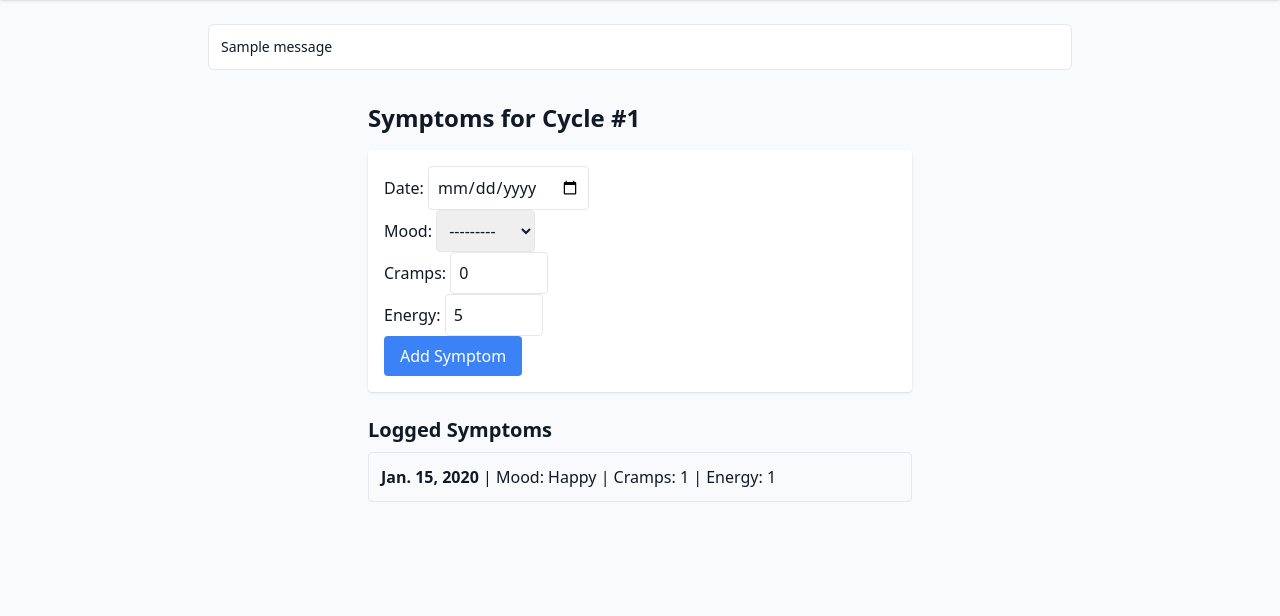
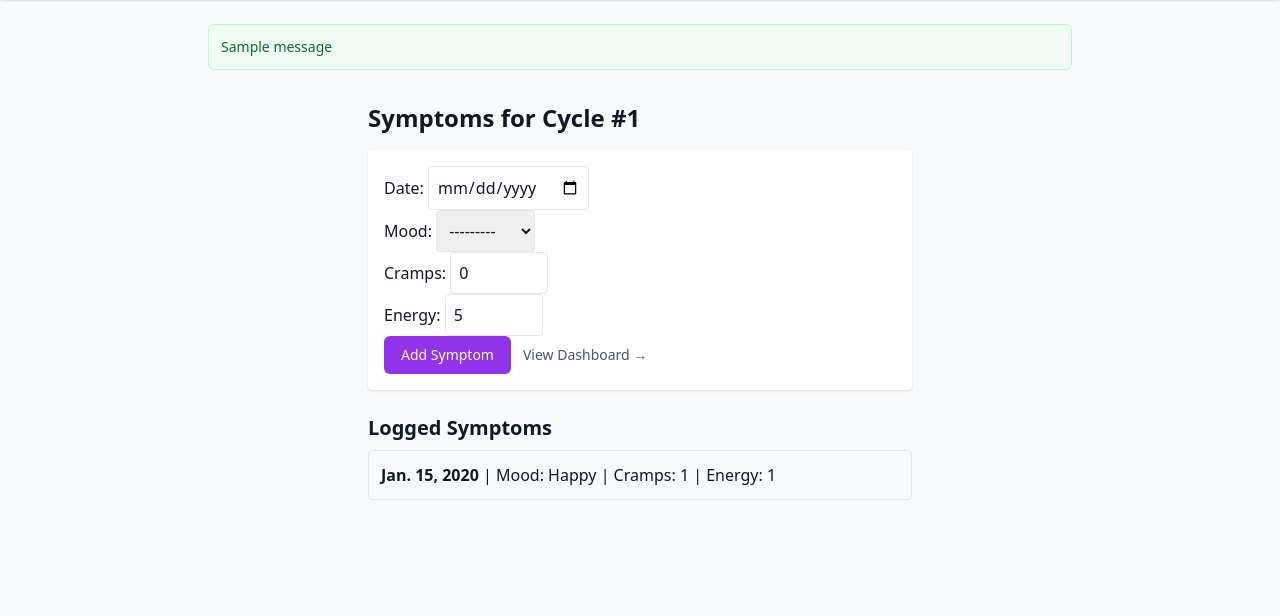
Before and after one commit to dontjudge123/hormone-harmony, a Django app: page /cycle/1/symptoms/ in a window 1280 px wide. Shown: the part 64-680 px from the top of the page. Run offline with Django 5.2, Linux system fonts and the light colour scheme; a user stored in the database is signed in; tables that the repository leaves empty hold one stand-in row (values such as "Sample post"); one stand-in notice (Sample message) is shown; some libraries are stand-ins or nearby versions.

Commit message:
UI: styled flash messages and standardized button classes; added dashboard link

```diff
--- a/core/templates/base.html
+++ b/core/templates/base.html
@@ -36,9 +36,23 @@
             {% if messages %}
             <div role="status" aria-live="polite" class="space-y-2 mb-4">
                 {% for message in messages %}
-                <div class="rounded-md p-3 text-sm {% if message.tags %}{{ message.tags }}{% endif %} bg-white border">
+                {% if 'success' in message.tags %}
+                <div class="rounded-md p-3 text-sm bg-green-50 border border-green-200 text-green-800">
                     {{ message }}
                 </div>
+                {% elif 'error' in message.tags or 'danger' in message.tags %}
+                <div class="rounded-md p-3 text-sm bg-red-50 border border-red-200 text-red-800">
+                    {{ message }}
+                </div>
+                {% elif 'warning' in message.tags %}
+                <div class="rounded-md p-3 text-sm bg-yellow-50 border border-yellow-200 text-yellow-800">
+                    {{ message }}
+                </div>
+                {% else %}
+                <div class="rounded-md p-3 text-sm bg-blue-50 border border-blue-200 text-blue-800">
+                    {{ message }}
+                </div>
+                {% endif %}
                 {% endfor %}
             </div>
             {% endif %}
--- a/core/templates/core/cycle_dashboard.html
+++ b/core/templates/core/cycle_dashboard.html
@@ -12,7 +12,7 @@
         <canvas id="moodChart" class="bg-white p-4 rounded shadow"></canvas>
     </div>
 
-    <a href="{% url 'core:symptom_tracker' cycle.id %}" class="text-blue-500 hover:underline">
+    <a href="{% url 'core:symptom_tracker' cycle.id %}" class="inline-flex items-center px-3 py-2 text-sm text-gray-700 bg-white border rounded hover:bg-gray-50">
         ← Back to Symptom Tracker
     </a>
 </div>
--- a/core/templates/period_tracker.html
+++ b/core/templates/period_tracker.html
@@ -24,7 +24,7 @@
                 {{ form.cycle_length.label_tag }}<br>
                 {{ form.cycle_length|add_class:"border rounded p-2 w-full" }}
             </div>
-            <button type="submit" class="bg-purple-500 text-white font-semibold px-4 py-2 rounded hover:bg-purple-600">Save</button>
+            <button type="submit" class="inline-flex items-center px-4 py-2 border border-transparent text-sm font-medium rounded-md shadow-sm text-white bg-purple-600 hover:bg-purple-700 focus:outline-none focus:ring-2 focus:ring-offset-2 focus:ring-purple-500">Save</button>
         </form>
     </div>
 
--- a/core/templates/symptom_tracker.html
+++ b/core/templates/symptom_tracker.html
@@ -7,9 +7,10 @@
     <form method="POST" class="bg-white p-4 rounded shadow mb-6">
         {% csrf_token %}
         {{ form.as_p }}
-        <button type="submit" class="bg-blue-500 text-white px-4 py-2 rounded hover:bg-blue-600">
-            Add Symptom
-        </button>
+        <div class="flex items-center gap-3">
+            <button type="submit" class="inline-flex items-center px-4 py-2 border border-transparent text-sm font-medium rounded-md shadow-sm text-white bg-purple-600 hover:bg-purple-700 focus:outline-none focus:ring-2 focus:ring-offset-2 focus:ring-purple-500">Add Symptom</button>
+            <a href="{% url 'core:cycle_dashboard' cycle.id %}" class="text-sm text-gray-600 hover:text-purple-600">View Dashboard →</a>
+        </div>
     </form>
 
     <h3 class="text-xl font-semibold mb-2">Logged Symptoms</h3>
```
